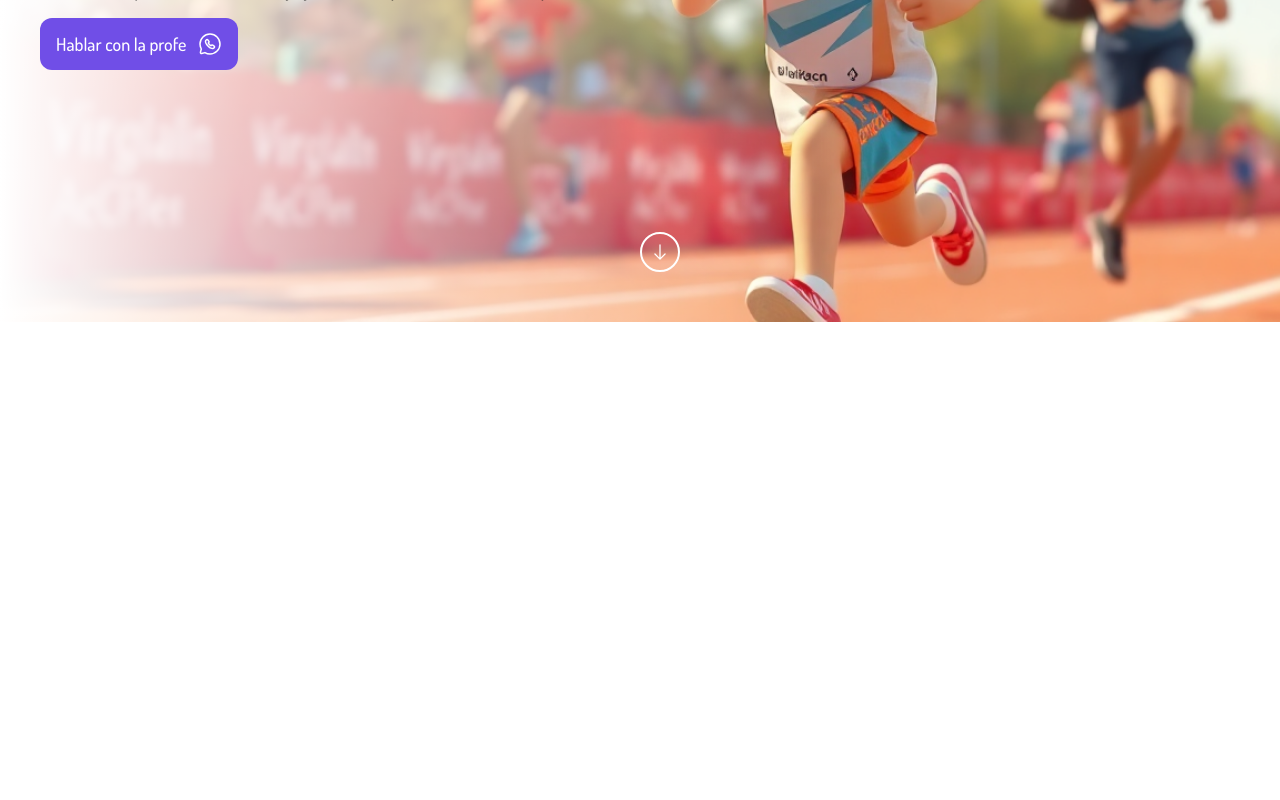
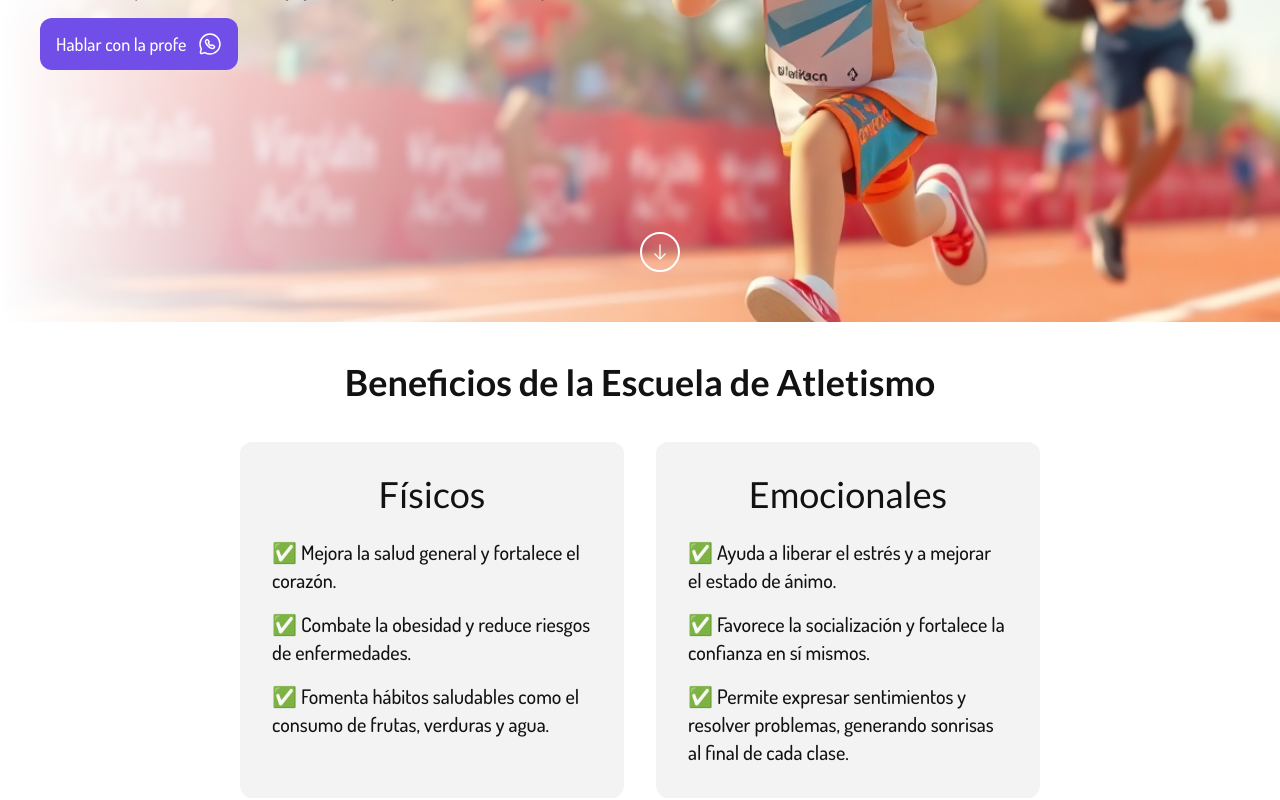
Before and after one commit to hernanyarbi/maktasu-running, a Next.js app: page / in a window 1280 px wide. Shown: the part 478-1278 px from the top of the page. Before the commit the page ends 800 px from the top, so only its background shows below. Built offline with nearby package versions, Linux system fonts and the light colour scheme.

Commit message:
feat: Add feature section

```diff
--- /dev/null
+++ b/src/app/components/ActivitiesSection/ActivityCard.tsx
@@ -0,0 +1,26 @@
+import Image from "next/image";
+import React, { FC } from "react";
+
+interface ActivityCardProps {
+  title: string;
+  description: string;
+  image: string;
+}
+
+export const ActivityCard: FC<ActivityCardProps> = ({
+  title,
+  description,
+  image,
+}) => {
+  return (
+    <div className="grid grid-cols-2 p-3">
+      <div>
+        <Image />
+      </div>
+      <div>
+        <h3>{title}</h3>
+        <p>{description}</p>
+      </div>
+    </div>
+  );
+};
--- /dev/null
+++ b/src/app/components/ActivitiesSection/index.tsx
@@ -0,0 +1,9 @@
+import React from 'react'
+
+export const ActivitiesSection = () => {
+  return (
+    <section className='flex flex-col py-10 px-4'>
+
+    </section>
+  )
+}
--- /dev/null
+++ b/src/app/components/FeatureSection/FeatureCard.tsx
@@ -0,0 +1,20 @@
+import { titles } from "@/config/font";
+import React, { FC } from "react";
+
+interface FeatureCardProps {
+  title: string;
+  features: string[];
+}
+
+export const FeatureCard: FC<FeatureCardProps> = ({ title, features }) => {
+  return (
+    <div className="p-8 flex flex-col gap-2 bg-secondary-2 rounded-xl max-w-xs lg:max-w-md justify-start items-center">
+      <h3 className={`${titles.className} text-2xl text-center md:text-start lg:text-4xl`}>{title}</h3>
+      <ul className="flex flex-col gap-4 mt-4">
+        {features.map((feature) => (
+          <li key={feature} className="text-lg lg:text-xl max-w-xs">✅ {feature}</li>
+        ))}
+      </ul>
+    </div>
+  );
+};
--- /dev/null
+++ b/src/app/components/FeatureSection/index.tsx
@@ -0,0 +1,26 @@
+import { SubTitle } from "@/app/ui/Typography/SubTitle";
+import React from "react";
+import { FeatureCard } from "./FeatureCard";
+
+const physicalFeatures = [
+  "Mejora la salud general y fortalece el corazón.",
+  "Combate la obesidad y reduce riesgos de enfermedades.",
+  "Fomenta hábitos saludables como el consumo de frutas, verduras y agua.",
+];
+const emotionalFeatures = [
+  "Ayuda a liberar el estrés y a mejorar el estado de ánimo.",
+  "Favorece la socialización y fortalece la confianza en sí mismos.",
+  "Permite expresar sentimientos y resolver problemas, generando sonrisas al final de cada clase.",
+];
+
+export const FeatureSection = () => {
+  return (
+    <section className="flex flex-col justify-center items-center py-10 gap-10 px-4">
+      <SubTitle>Beneficios de la Escuela de Atletismo</SubTitle>
+      <div className="flex flex-col md:flex-row gap-4 lg:gap-8">
+        <FeatureCard title="Físicos" features={physicalFeatures} />
+        <FeatureCard title="Emocionales" features={emotionalFeatures} />
+      </div>
+    </section>
+  );
+};
--- a/src/app/page.tsx
+++ b/src/app/page.tsx
@@ -1,9 +1,11 @@
+import { FeatureSection } from "./components/FeatureSection";
 import { HeroSection } from "./components/HeroSection";
 
 export default function Home() {
   return (
     <main>
       <HeroSection/>
+      <FeatureSection/>
     </main>
   );
 }
--- /dev/null
+++ b/src/app/ui/Typography/SubTitle.tsx
@@ -0,0 +1,14 @@
+import { titles } from "@/config/font";
+import React, { FC, ReactNode } from "react";
+interface SubTitleProps {
+  children: ReactNode;
+}
+export const SubTitle: FC<SubTitleProps> = ({ children }) => {
+  return (
+    <h2
+      className={`${titles.className} text-2xl text-center md:text-start lg:text-4xl font-semibold`}
+    >
+      {children}
+    </h2>
+  );
+};
```
